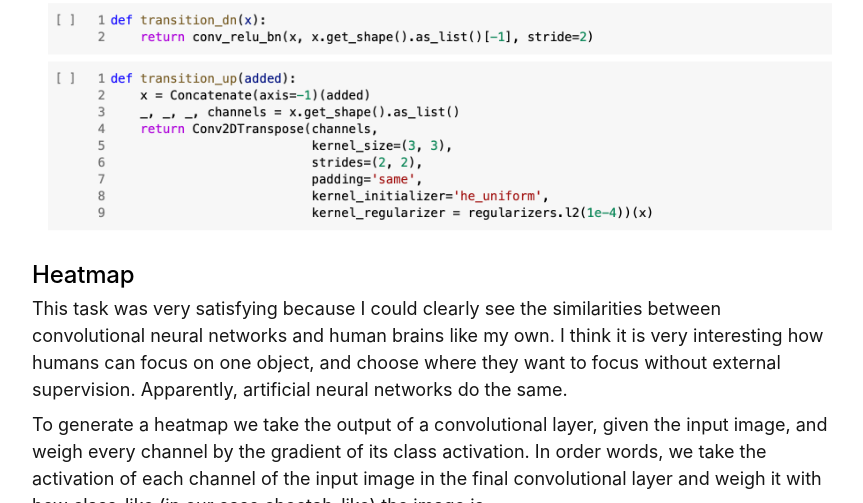
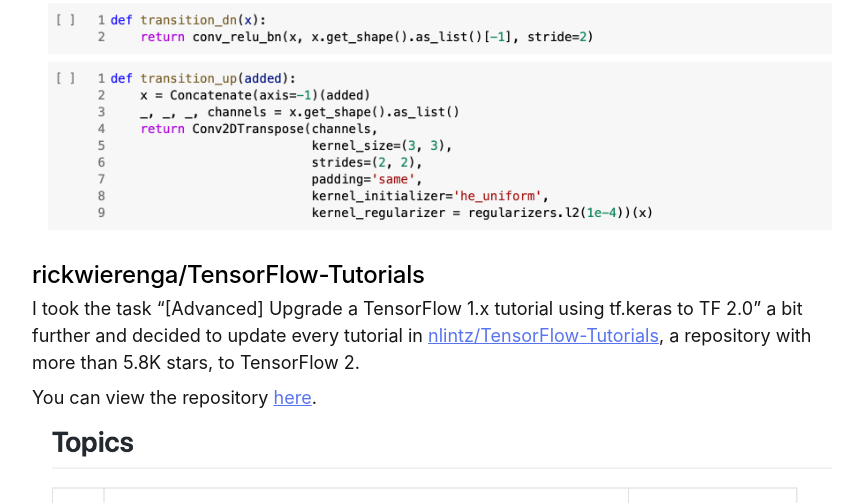
Before and after one commit to rickwierenga/rickwierenga.github.io, a Jekyll site: the page built from _posts/2020-01-23-GCI.md, in a window 1280 px wide and 900 px high, scrolled down 6447 px, cut to the strip 0-503 px from the top of the window. Shown: the whole strip, without its empty margins (208-1071 px from the left). Built offline with Jekyll 4.4.1, drawn with Linux system fonts in a browser that asks for light colours; nearby versions of some CDN libraries.

Commit message:
update gci post

```diff
--- a/_posts/2020-01-23-GCI.md
+++ b/_posts/2020-01-23-GCI.md
@@ -84,6 +84,13 @@
 
 ![tiramisu2](/assets/images/gci/tiramisu2.png)
 
+## rickwierenga/TensorFlow-Tutorials
+I took the task "\[Advanced\] Upgrade a TensorFlow 1.x tutorial using tf.keras to TF 2.0" a bit further and decided to update every tutorial in [nlintz/TensorFlow-Tutorials](https://github.com/nlintz/TensorFlow-Tutorials), a repository with more than 5.8K stars, to TensorFlow 2.
+
+You can view the repository [here](https://github.com/rickwierenga/TensorFlow-Tutorials).
+
+![Screenshot of the repository README](/assets/images/gci/tf-tutorials.png)
+
 ## Heatmap
 This task was very satisfying because I could clearly see the similarities between convolutional neural networks and human brains like my own. I think it is very interesting how humans can focus on one object, and choose where they want to focus without external supervision. Apparently, artificial neural networks do the same.
 
```
Also changed, not shown: assets/images/gci/tf-tutorials.png (added).
